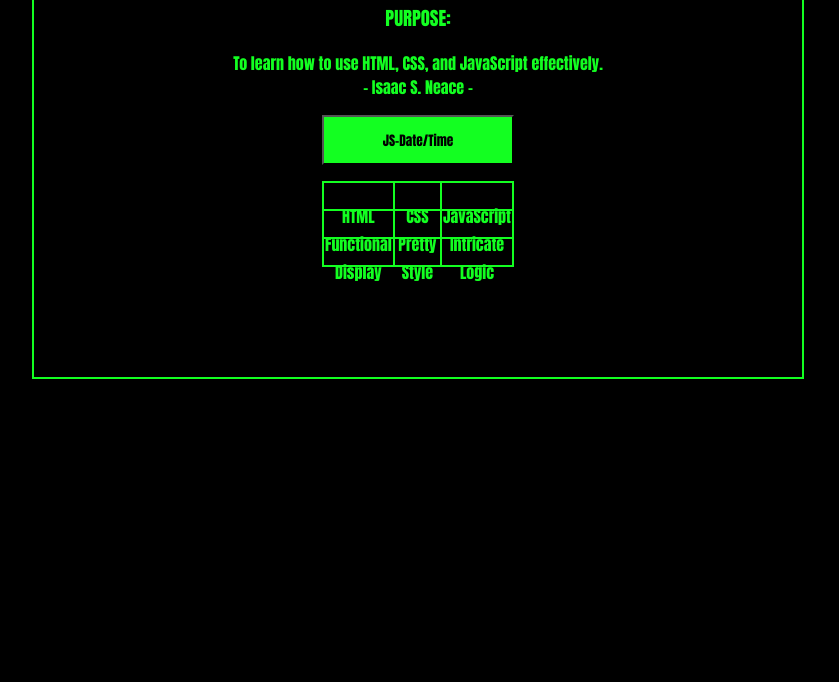
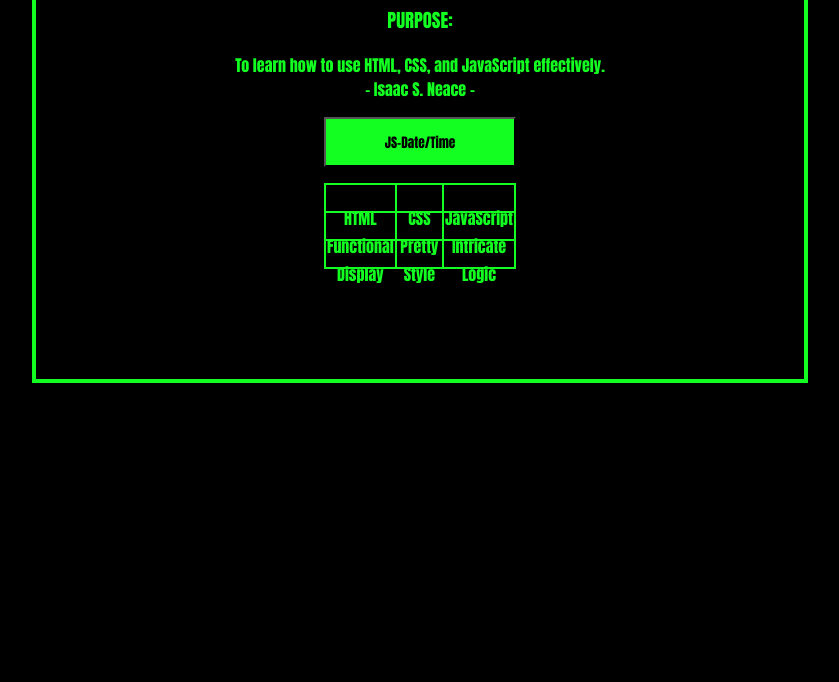
Before and after one commit to isneace/isneace.github.io, a plain HTML site: page index.html in a window 1280 px wide. Shown: the part 118-800 px from the top of the page, without its empty margins (224-1063 px from the left). Drawn offline with Linux system fonts and the light colour scheme.

Commit message:
Update main.css

```diff
--- a/css/main.css
+++ b/css/main.css
@@ -11,7 +11,7 @@ table, th, td {
 
 body {
   background-color: black;
-  border: 2px solid #13FF21;
+  border: 4px solid #13FF21;
   width: 60%;
   height: 485px;
   margin-left: 20%;
```
